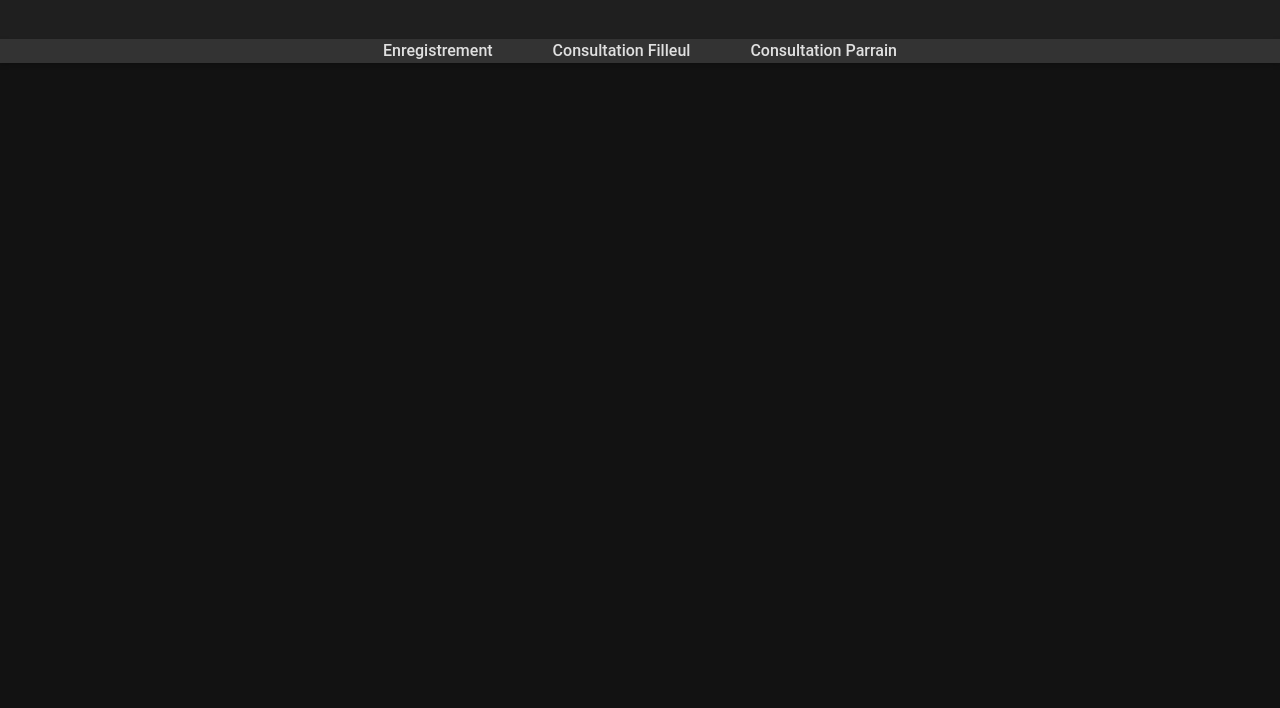
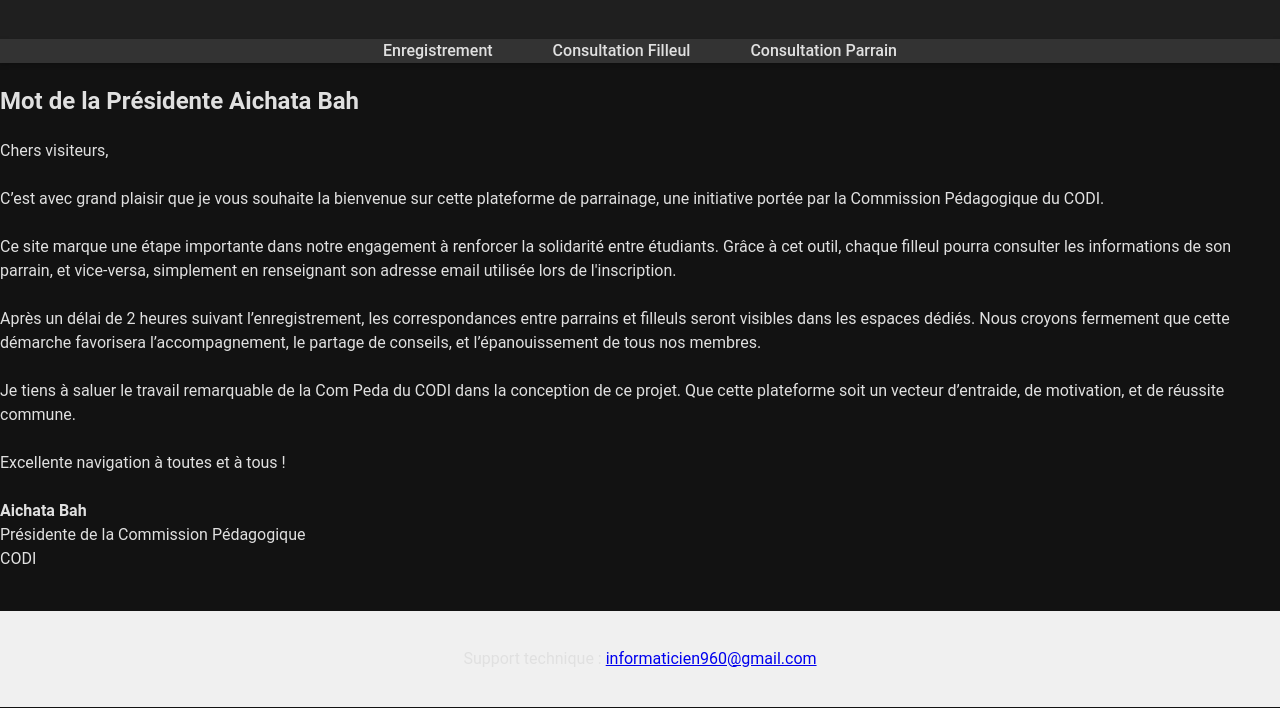
Before and after one commit to informaticienC69/copeda, a plain HTML site: page index.html in a window 1280 px wide. Shown: the part 92-800 px from the top of the page. Drawn offline with Linux system fonts and the light colour scheme.

Commit message:
Update index.html

```diff
--- a/index.html
+++ b/index.html
@@ -10,6 +10,7 @@
   <header>
     <h1>Bienvenue sur le site de Parrainage</h1>
   </header>
+
   <nav>
     <ul>
       <li><a href="enregistrement.html">Enregistrement</a></li>
@@ -17,5 +18,29 @@
       <li><a href="consultationP.html">Consultation Parrain</a></li>
     </ul>
   </nav>
+
+  <section class="message-directrice">
+    <h2>Mot de la Présidente Aichata Bah</h2>
+    <p>
+      Chers visiteurs,<br><br>
+      C’est avec grand plaisir que je vous souhaite la bienvenue sur cette plateforme de parrainage, une initiative portée par la Commission Pédagogique du CODI.
+      <br><br>
+      Ce site marque une étape importante dans notre engagement à renforcer la solidarité entre étudiants. Grâce à cet outil, chaque filleul pourra consulter les informations de son parrain, et vice-versa, simplement en renseignant son adresse email utilisée lors de l'inscription.
+      <br><br>
+      Après un délai de 2 heures suivant l’enregistrement, les correspondances entre parrains et filleuls seront visibles dans les espaces dédiés. Nous croyons fermement que cette démarche favorisera l’accompagnement, le partage de conseils, et l’épanouissement de tous nos membres.
+      <br><br>
+      Je tiens à saluer le travail remarquable de la Com Peda du CODI dans la conception de ce projet. Que cette plateforme soit un vecteur d’entraide, de motivation, et de réussite commune.
+      <br><br>
+      Excellente navigation à toutes et à tous !
+      <br><br>
+      <strong>Aichata Bah</strong><br>
+      Présidente de la Commission Pédagogique<br>
+      CODI
+    </p>
+  </section>
+
+  <footer style="text-align: center; margin-top: 40px; padding: 20px; background-color: #f0f0f0;">
+    <p>Support technique : <a href="mailto:informaticien960@gmail.com">informaticien960@gmail.com</a></p>
+  </footer>
 </body>
 </html>
```
